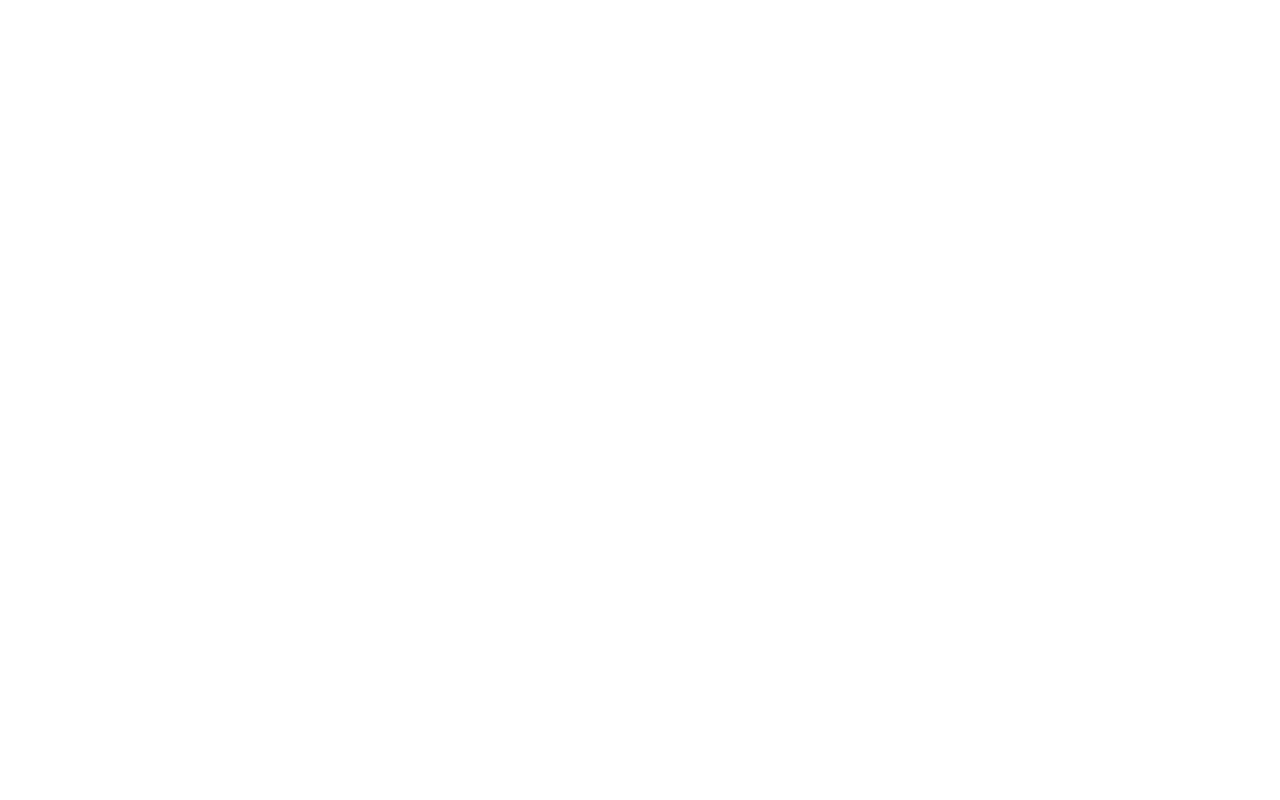
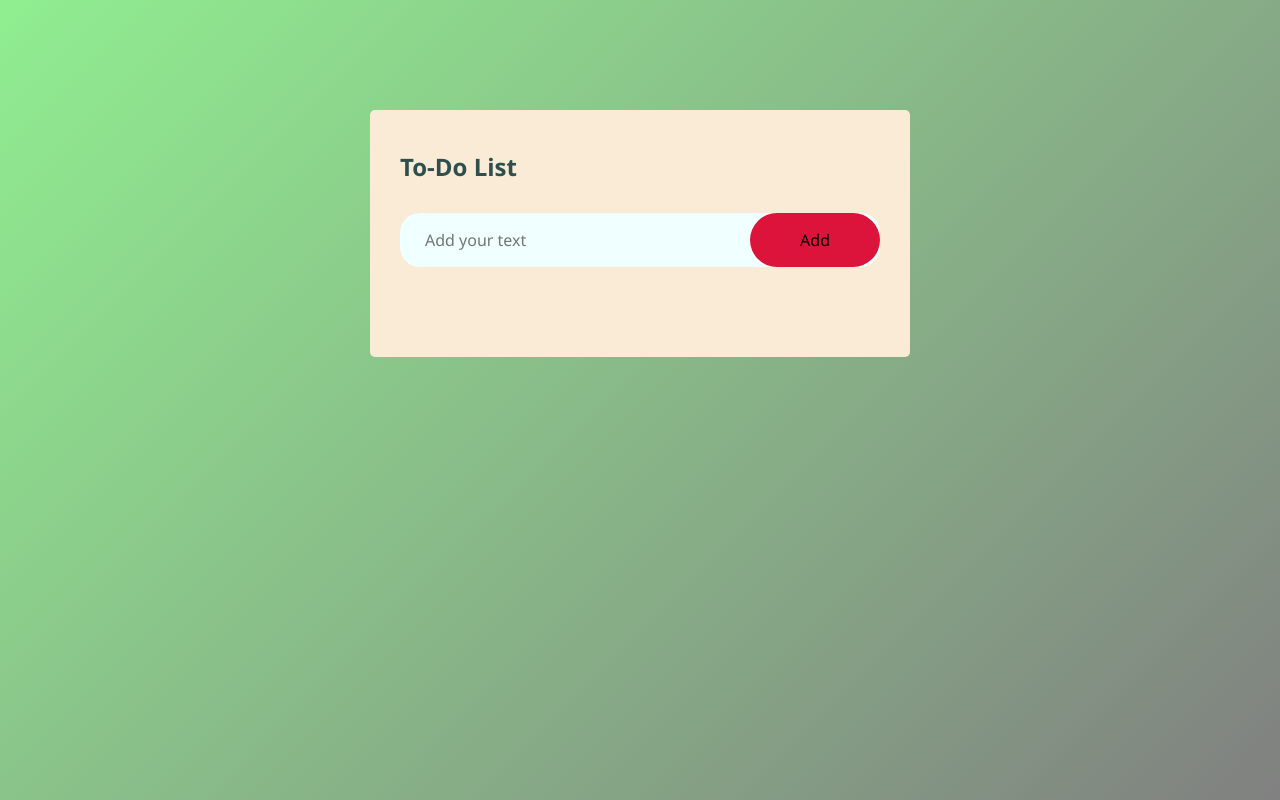
Before and after one commit to GFener/GFener.github.io, a plain HTML site: page Todo-List/index.html in a window 1280 px wide. Drawn offline with Linux system fonts and the light colour scheme.

Commit message:
adding images

```diff
--- a/Todo-List/app.js
+++ b/Todo-List/app.js
@@ -0,0 +1,14 @@
+const inputBox = document.getElementById('inputBox');
+const listContainer = document.getElementById('list-container');
+
+function addTask(){
+
+    if(inputBox.value === ''){
+        alert('You must write something');
+    } else {
+        let li = document.createElement('li');
+        listContainer.appendChild(li);
+        li.innerHTML= inputBox.value;
+    }
+
+}
--- a/Todo-List/index.html
+++ b/Todo-List/index.html
@@ -9,6 +9,17 @@
 </head>
 <body>
     <div class="container">
+        <div class="todo-app">
+            <h2>To-Do List</h2>
+            <div class="row">
+                <input type="text" placeholder="Add your text" id="inputBox">
+                <button id="button" onclick="addTask()">Add</button>
+            </div>
+            <ul id="list-container"></ul>
+            <!-- <li class="task1">Task 1</li>
+            <li>Task 2</li>
+            <li>Task 3</li> -->
+        </div>
 
 
 
--- a/Todo-List/style.css
+++ b/Todo-List/style.css
@@ -0,0 +1,74 @@
+* {
+   font-family: 'Segoe UI', Tahoma, Geneva, Verdana, sans-serif;
+   box-sizing: border-box;
+   margin: 0;
+   padding: 0;
+}
+.container {
+    width: 100%;
+    background: linear-gradient(135deg, lightgreen, grey);
+   min-height: 100vh;
+   padding: 10px;
+
+}
+.todo-app {
+    width: 100%;
+    max-width:540px;
+    background: antiquewhite;
+    border-radius: 5px;
+    margin: 100px auto 20px;
+    padding: 40px 30px 70px;
+
+
+}
+.todo-app h2 {
+    color:darkslategray;
+    display: flex;
+    align-items: center;
+    margin-bottom: 30px;
+}
+.row{
+    display: flex;
+    align-items: center;
+    justify-content: space-between;
+    background-color: azure;
+    border-radius: 20px;
+    margin-bottom: 20px;
+    padding-left: 25px;
+}
+
+input {
+    flex: 1;
+    border: none;
+    outline: none;
+    font-weight: 20px;
+    background: transparent;
+    font-size: 16px;
+}
+
+button {
+    border: none;
+    outline: none;
+    padding: 16px 50px;
+    background-color:crimson;
+    font-size:  16px;
+    cursor: pointer;
+    border-radius: 40px;
+}
+
+.list-container{
+    list-style: none;
+}
+
+ul li {
+    list-style: none;
+    padding: 12px 8px 12px 40px;
+    cursor: pointer;
+    font-size: 17px;
+    user-select: none;
+
+}
+ul li::before {
+    background-image: url('images/unchecked.png');
+    content: '';
+}
```
Also changed, not shown: Todo-List/images/check.png (added), Todo-List/images/close.png (added), Todo-List/images/unchecked.png (added).
